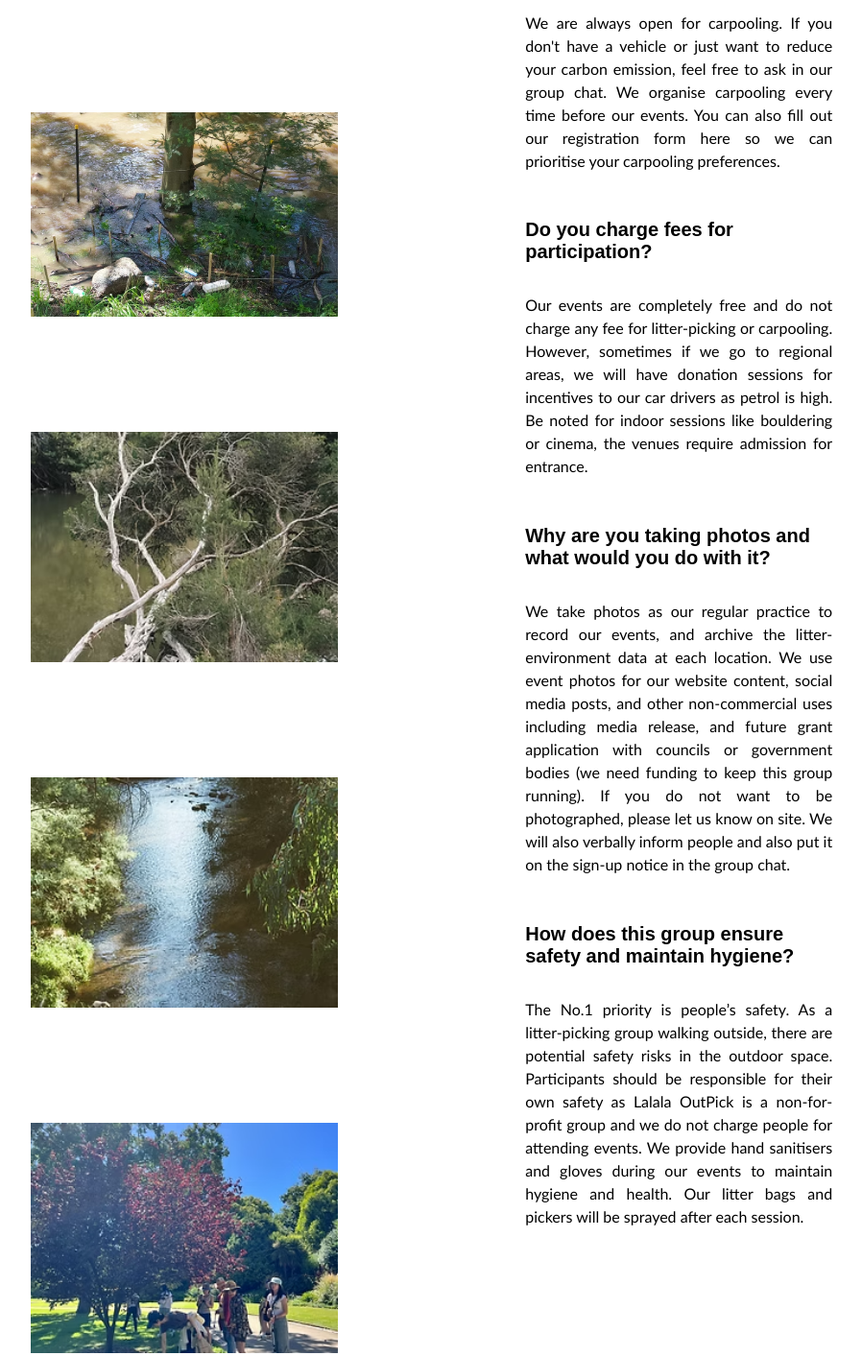
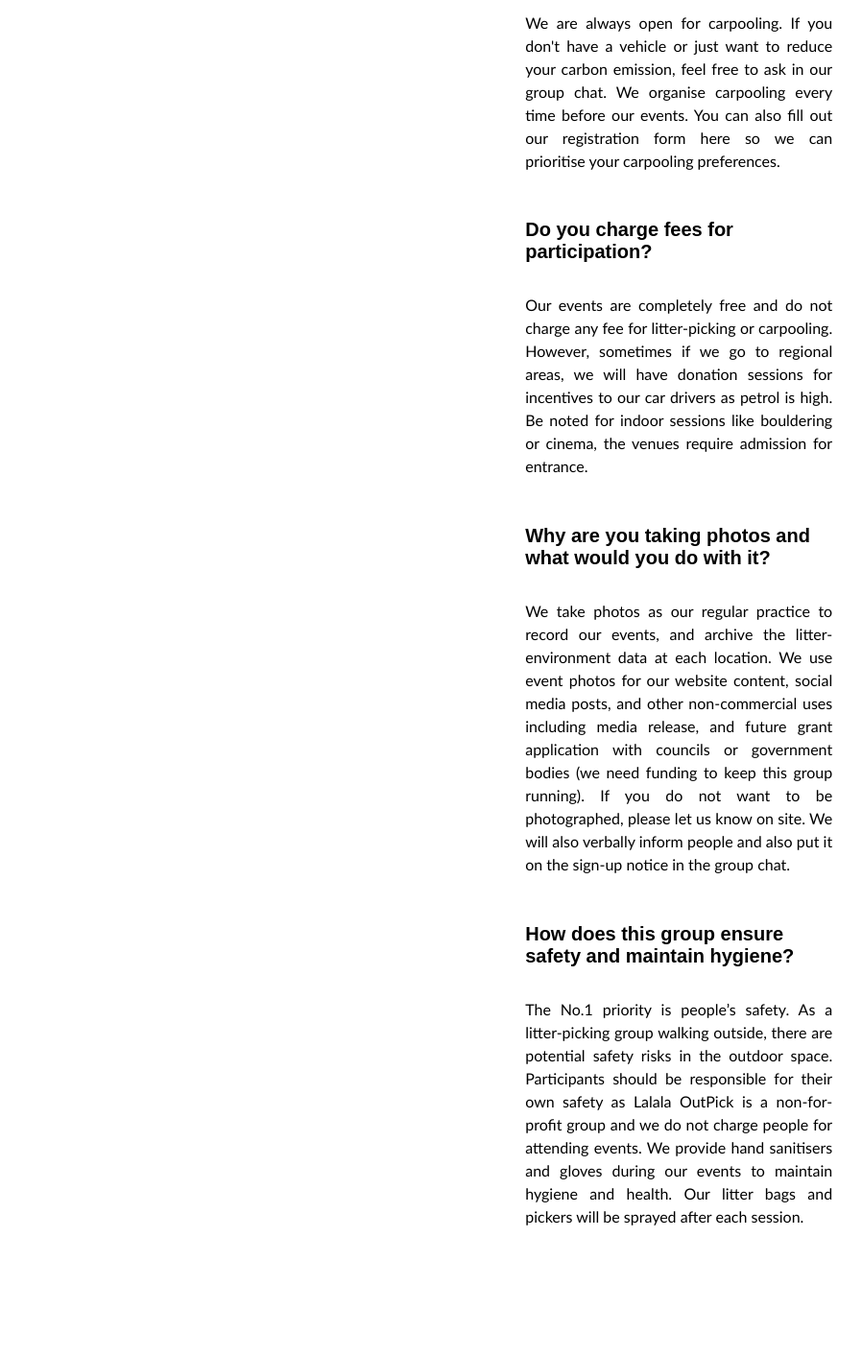
Before and after one commit to edkyxiao/LalalaOutpick, a plain HTML site: page pages/faq.html in a window 1280 px wide. Shown: the part 2138-3551 px from the top of the page at 96% size, without its empty margins (160-1058 px from the left). Drawn offline with Linux system fonts and the light colour scheme.

Commit message:
Update faq.html

```diff
--- a/pages/faq.html
+++ b/pages/faq.html
@@ -32,11 +32,6 @@
                 <img id="faq_img_9" class="fade_image" src="images/faqs/faq.png">
                 <img id="faq_img_10" class="fade_image" src="images/faqs/faq2.png">
                 <img id="faq_img_11" class="fade_image" src="images/faqs/faq3.png">
-                <img id="faq_img_12" class="fade_image" src="images/faqs/faq4.png">
-                <img id="faq_img_13" class="fade_image" src="images/faqs/faq5.png">
-                <img id="faq_img_14" class="fade_image" src="images/faqs/faq6.png">
-                <img id="faq_img_15" class="fade_image" src="images/faqs/faq7.png">
-                <img id="faq_img_16" class="fade_image" src="images/faqs/faq8.png">
             </div>
             <div class="faq_col2">
                 <div class="faq_entry">
```
